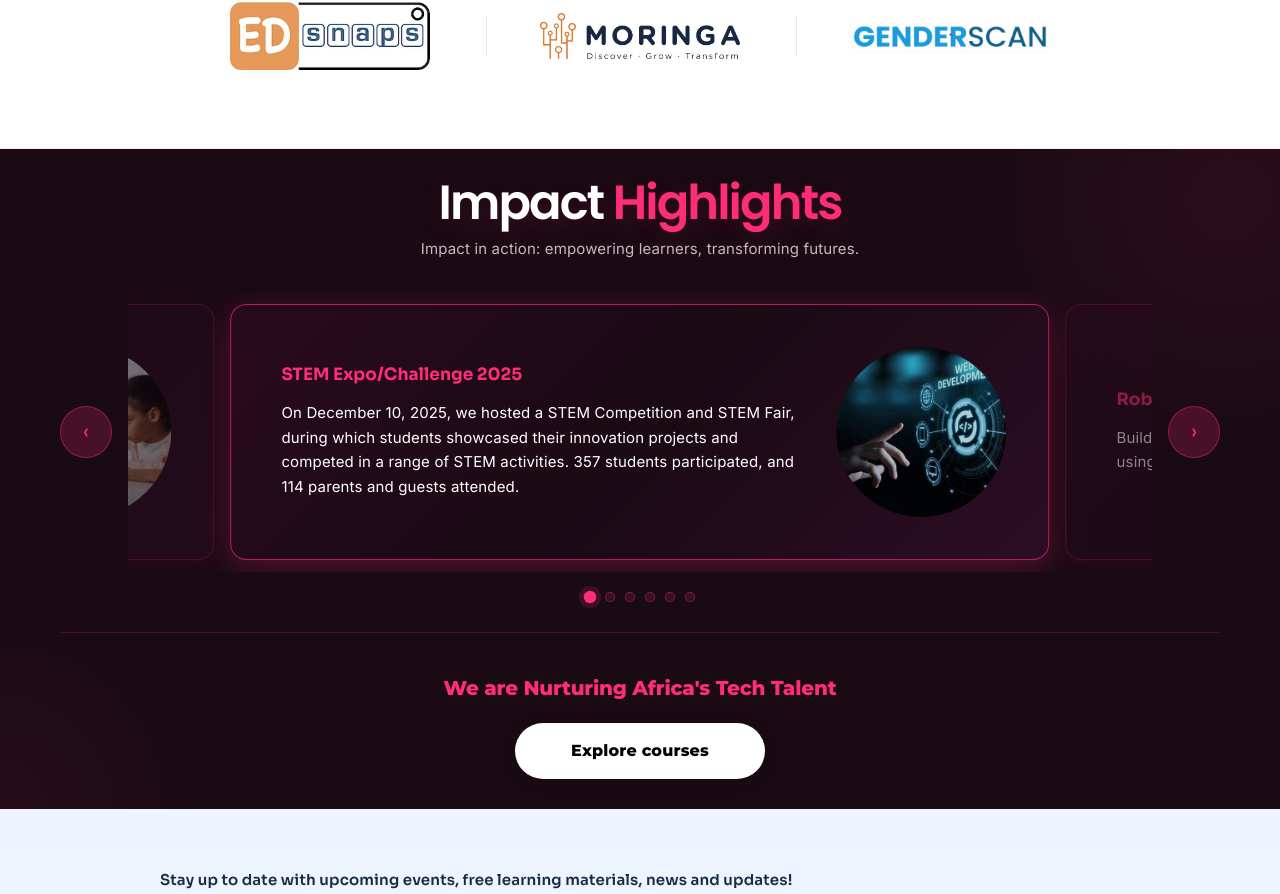
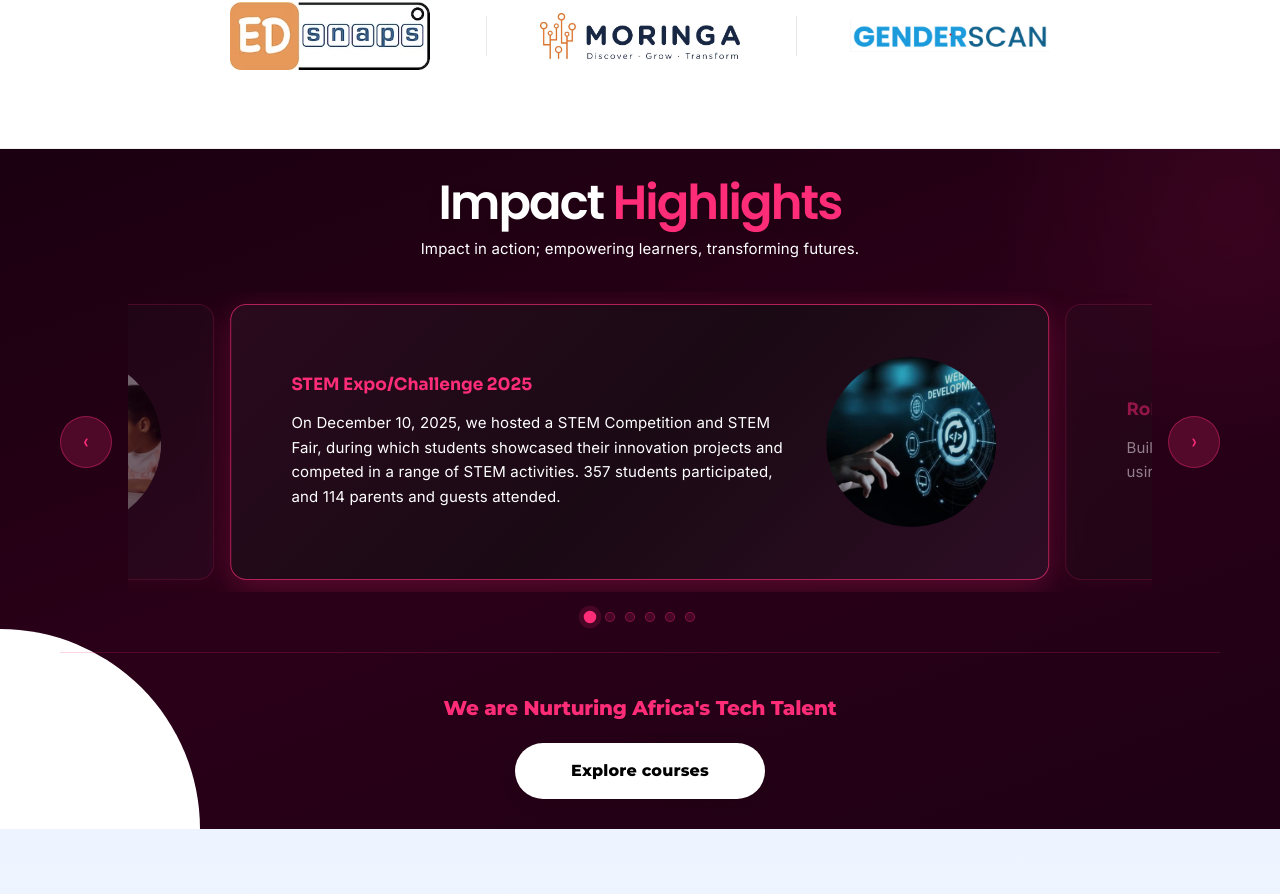
Before and after one commit to Wanga9802/STEMCENTERAFRICA_website, a React (Vite) app in the folder Stem-center-Africa/: page / in a window 1280 px wide. Shown: the part 1882-2776 px from the top of the page. Built offline with nearby package versions, Linux system fonts and the light colour scheme.

Commit message:
css changeses

```diff
--- a/Stem-center-Africa/src/Components/Home/Joinus.jsx
+++ b/Stem-center-Africa/src/Components/Home/Joinus.jsx
@@ -8,6 +8,19 @@ function Joinus() {
   return (
     <section className='join-section'>
       <div className="join-container">
+
+        {/* ── Intro heading block (Moringa-style) ── */}
+        <div className="join-intro">
+          <h2 className="join-intro-title">
+            Join the STEM Center Africa Community of Innovators and Tech Leaders
+          </h2>
+          <p className="join-intro-body">
+            At STEM Center Africa, you're not just signing up for a course — you're joining a
+            dynamic, thriving community of young innovators and professionals. Whether you're a
+            beginner or an experienced tech enthusiast, our community is here to support you to
+            Discover, Grow, and Transform your future in Tech.
+          </p>
+        </div>
 
         {/* Top tagline */}
         <p className="join-tagline">
--- a/Stem-center-Africa/src/Components/Home/impact.jsx
+++ b/Stem-center-Africa/src/Components/Home/impact.jsx
@@ -135,7 +135,7 @@ export default function Impact() {
         {/* Header */}
         <div className="eli-header">
           <h2 className="eli-title">Impact <span>Highlights</span></h2>
-          <p className="eli-subtitle">Impact in action: empowering learners, transforming futures.</p>
+          <p className="eli-subtitle">Impact in action; empowering learners, transforming futures.</p>
         </div>
 
         {/* Carousel */}
--- a/Stem-center-Africa/src/Styles/Explore.css
+++ b/Stem-center-Africa/src/Styles/Explore.css
@@ -57,7 +57,7 @@
     /* Match hero headline styling but keep color black */
     font-family: 'Poppins', 'Segoe UI', system-ui, sans-serif;
     font-size: clamp(32px, 5vw, 48px);
-    font-weight: 50;
+    font-weight: 600;
     color: #000000;
     line-height: 1.00;
     margin: 0 0 10px;
--- a/Stem-center-Africa/src/Styles/ImpactHighlights.css
+++ b/Stem-center-Africa/src/Styles/ImpactHighlights.css
@@ -3,7 +3,7 @@
 /* ─── Section ──────────────────────────────────────────────────────── */
 
 .eli-section {
-  background: #1a0a14;
+  background: linear-gradient(160deg, #1a0010 0%, #2a0018 50%, #1f0015 100%);
   padding: 30px 0;
   font-family: 'DM Sans', sans-serif;
   position: relative;
@@ -30,7 +30,7 @@
   width: 400px;
   height: 400px;
   border-radius: 50%;
-  background: radial-gradient(circle, rgba(255,45,120,0.06) 0%, transparent 70%);
+  background: #ffffff;
   pointer-events: none;
 }
 
@@ -52,12 +52,12 @@
 .eli-title {
   font-family: 'Poppins', 'Segoe UI', system-ui, sans-serif;
     font-size: clamp(32px, 5vw, 48px);
-  font-weight: 50;
+    font-weight: 600;
     color: #ffffff;
     line-height: 1.00;
     margin: 0 0 10px;
     letter-spacing: -0.04em;
-  text-shadow: 0 8px 24px rgba(255, 45, 120, 0.15);
+    text-shadow: 0 8px 24px rgba(9, 20, 33, 0.06);
 }
 
 .eli-title span {
@@ -68,9 +68,10 @@
   font-family: 'Inter', sans-serif;
     font-size: 15px;
     font-weight: 400;
-  color: #c9b8c4;
+    color: #ffffff;
     line-height: 1.65;
     margin: 0;
+    flex: 1;
     letter-spacing: 0.01em;
 }
 
@@ -146,7 +147,7 @@
   display: flex;
   flex-direction: row;
   align-items: center;
-  padding: 26px;
+  padding: 36px;
 }
 
 .eli-card-body {
--- a/Stem-center-Africa/src/Styles/Joinus.css
+++ b/Stem-center-Africa/src/Styles/Joinus.css
@@ -14,13 +14,39 @@
   padding: 0 120px;
 }
 
+/* ─── Intro heading block (Moringa-style) ───────────────────────────── */
+
+.join-intro {
+  margin-bottom: 20px;
+}
+
+.join-intro-title {
+  font-family: 'Sora', sans-serif;
+  font-size: 36px;
+  font-weight: 800;
+  color: #08132f;
+  line-height: 1.25;
+  margin: 0 0 24px;
+  max-width: 780px;
+}
+
+.join-intro-body {
+  font-family: 'Inter', sans-serif;
+  font-size: 16px;
+  font-weight: 400;
+  color: #1a2b4a;
+  line-height: 1.75;
+  max-width: 760px;
+  margin: 0 0 24px;
+}
+
 /* ─── Top tagline ──────────────────────────────────────────────────── */
 
 .join-tagline {
   text-align: left;
   font-family: 'Sora', sans-serif;
   font-size: 15px;
-  font-weight: 600;
+  font-weight: 700;
   color: #1a2b4a;
   margin-bottom: 48px;
   letter-spacing: 0.01em;
@@ -40,16 +66,11 @@
   flex: 1;
   min-width: 0;
   display: flex;
-  justify-content: center;       /* center the grid horizontally */
-  align-items: center;           /* center the grid vertically */
-  padding: 20px 0 60px;          /* bottom padding to give space for offsets */
+  justify-content: center;
+  align-items: center;
+  padding: 20px 0 60px;
 }
 
-/*
- * Two side-by-side columns.
- * Right column is pushed down via padding-top to create the
- * Moringa-style stagger effect.
- */
 .join-img-grid {
   display: flex;
   gap: 14px;
@@ -62,7 +83,6 @@
   gap: 14px;
 }
 
-/* Right column offset — pushed down to stagger against left column */
 .join-img-col:last-child {
   padding-top: 48px;
 }
@@ -249,6 +269,10 @@
     padding: 0 40px;
   }
 
+  .join-intro-title {
+    font-size: 28px;
+  }
+
   .join-row {
     flex-direction: column;
     gap: 36px;
@@ -276,6 +300,14 @@
     padding: 0 16px;
   }
 
+  .join-intro-title {
+    font-size: 22px;
+  }
+
+  .join-intro-body {
+    font-size: 15px;
+  }
+
   .join-card {
     padding: 28px 20px;
   }
@@ -284,17 +316,16 @@
     grid-template-columns: 1fr;
   }
 
-  /* Uniform larger sizes for mobile images */
   .join-img-cell {
-    width: 170px;
-    height: 200px;
+    width: 150px;
+    height: 180px;
   }
 
   .cell-top-left,
   .cell-bottom-left,
   .cell-top-right,
   .cell-bottom-right {
-    height: 200px;
+    height: 180px;
   }
 
   .join-img-col:last-child {
--- a/Stem-center-Africa/src/Styles/Statsbar.css
+++ b/Stem-center-Africa/src/Styles/Statsbar.css
@@ -194,6 +194,6 @@
 }
 
 .hl-text strong {
-  font-weight: 800;
+  font-weight: 600;
   color: #1a0010;
 }
```
Lines whose indentation alone changed are shown as unchanged.
